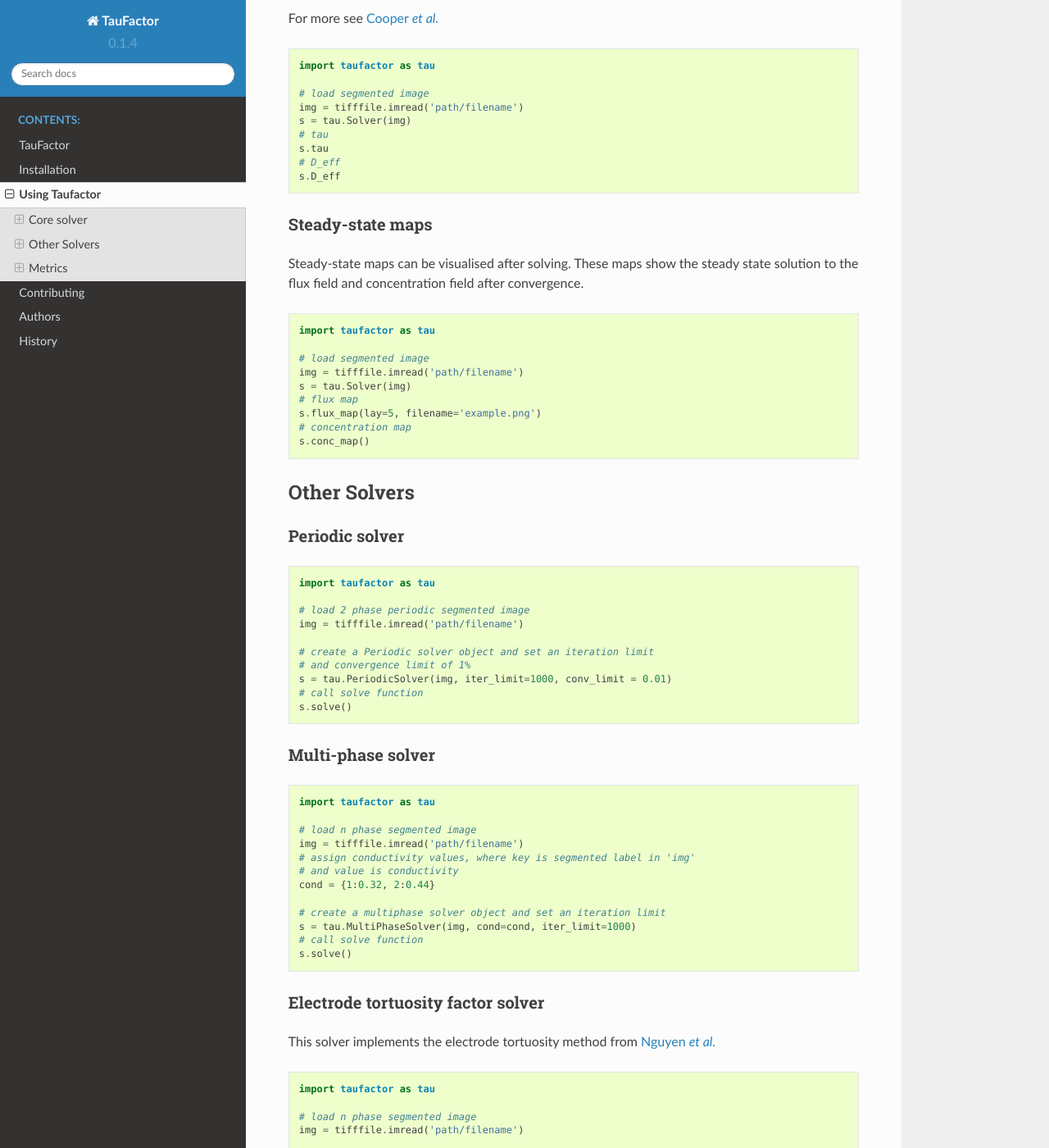
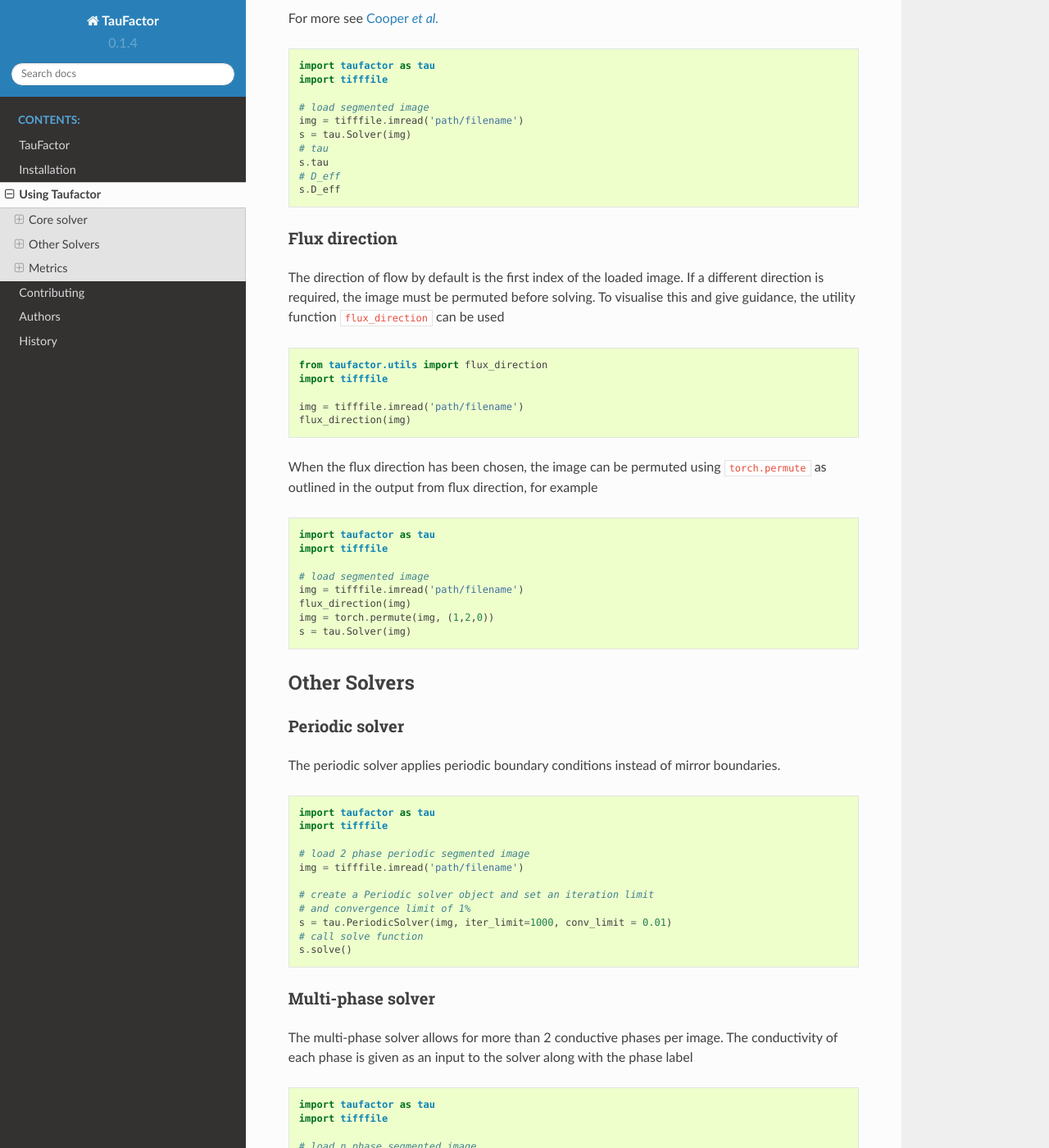
Before and after one commit to tldr-group/taufactor, a Sphinx documentation site: the page built from docs/usage.md, in a window 1280 px wide and 1400 px high, scrolled down 473 px. Shown: the whole window at 82% size. Built offline with Sphinx 7.4.7 and the Read the Docs theme 2.0.0, drawn with Linux system fonts in a browser that asks for light colours; some of the changed text lies outside the part shown.

Commit message:
fix metrics and docs, add flux direction util

````diff
--- a/docs/usage.md
+++ b/docs/usage.md
@@ -12,8 +12,9 @@
 
 For more see [Cooper _et al._](https://doi.org/10.1016/j.softx.2016.09.002)
 
-```
+```python
 import taufactor as tau
+import tifffile
 
 # load segmented image
 img = tifffile.imread('path/filename')
@@ -24,28 +25,40 @@
 s.D_eff
 ```
 
-### Steady-state maps
+### Flux direction
 
-Steady-state maps can be visualised after solving. These maps show the steady state solution to the flux field and concentration field after convergence.
+The direction of flow by default is the first index of the loaded image. If a different direction is required, the image must be permuted before solving. To visualise this and give guidance, the utility function `flux_direction` can be used
 
+```python
+from taufactor.utils import flux_direction
+import tifffile
+
+img = tifffile.imread('path/filename')
+flux_direction(img)
 ```
+
+When the flux direction has been chosen, the image can be permuted using `torch.permute` as outlined in the output from flux direction, for example
+
+```python
 import taufactor as tau
+import tifffile
 
 # load segmented image
 img = tifffile.imread('path/filename')
+flux_direction(img)
+img = torch.permute(img, (1,2,0))
 s = tau.Solver(img)
-# flux map
-s.flux_map(lay=5, filename='example.png')
-# concentration map
-s.conc_map()
 ```
 
 ## Other Solvers
 
 ### Periodic solver
 
-```
+The periodic solver applies periodic boundary conditions instead of mirror boundaries.
+
+```python
 import taufactor as tau
+import tifffile
 
 # load 2 phase periodic segmented image
 img = tifffile.imread('path/filename')
@@ -59,8 +72,11 @@
 
 ### Multi-phase solver
 
-```
+The multi-phase solver allows for more than 2 conductive phases per image. The conductivity of each phase is given as an input to the solver along with the phase label
+
+```python
 import taufactor as tau
+import tifffile
 
 # load n phase segmented image
 img = tifffile.imread('path/filename')
@@ -78,8 +94,9 @@
 
 This solver implements the electrode tortuosity method from [Nguyen _et al._](https://doi.org/10.1038/s41524-020-00386-4)
 
-```
+```python
 import taufactor as tau
+import tifffile
 
 # load n phase segmented image
 img = tifffile.imread('path/filename')
@@ -116,15 +133,25 @@
 
 ### Surface area
 
-Volume fraction is calculated for each phase in a segmented image:
+Surface area is calculated for each phase in a segmented image. The surface area returned is the fraction of interfacial faces with respect to the total number of faces n the image
 
 ```python
 from taufactor.metrics import surface_area
-# calculate the volume fraction of a single phase in an img
-vf = surface_area(img, phases=1)
+# calculate the surface area of a single phase in an img
+sa = surface_area(img, phases=1)
 
 # consider a three phase image with pore, particle and binder
 # where 0, 1, 2 correspond to pore, particle and binder respectively
-# calculate the volume fraction between pore and binder with periodic boundaries in y and z axes
-vf = volume_fraction(img, phases=[0,2], periodic=[0,1,1])
+# calculate the surface area between pore and binder with periodic boundaries in y and z axes
+sa = surface_area(img, phases=[0,2], periodic=[0,1,1])
 ```
+
+### Triple phase boundary
+
+Triple phase boundary is calculated on a segmented image with exactky three phases. The value returned is the fraction of triple phase edges with respect to the total number of edges
+
+```python
+from taufactor.metrics import triple_phase_boundary
+# calculate the triple phase boundareies
+tpb = triple_phase_boundary(img)
+```
````
Also changed, not shown: 2 other files.
